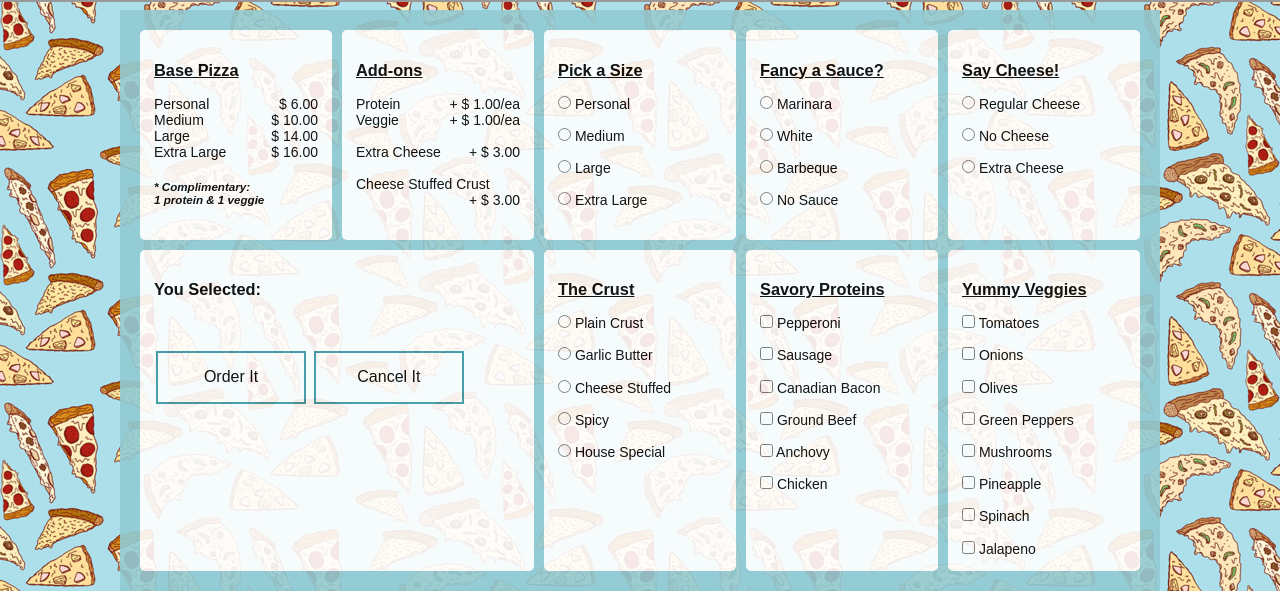
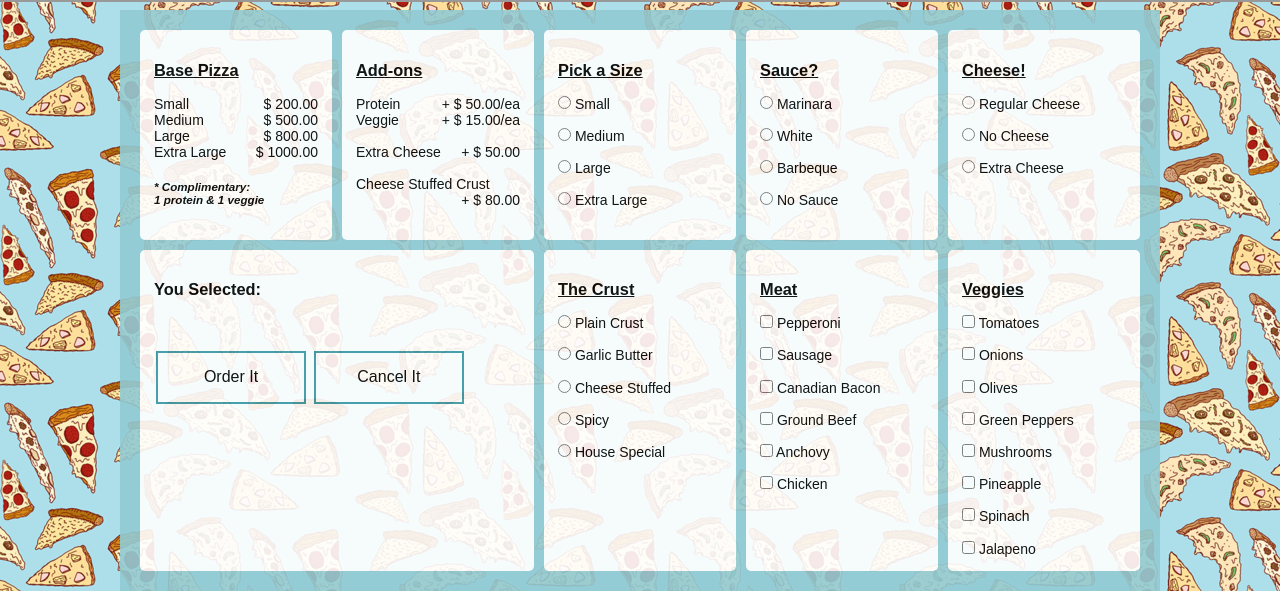
Before and after one commit to georgekarani/Pizza, a plain HTML site: page index.html in a window 1280 px wide. Shown: the part 247-838 px from the top of the page. Drawn offline with nearby package versions, Linux system fonts and the light colour scheme.

Commit message:
add div span class and input and form  checkout.

```diff
--- a/index.html
+++ b/index.html
@@ -41,10 +41,10 @@
         <div class="gen">
             <h3><u>Base Pizza</u></h3>
             <ul class="rules">
-                <li>Personal<span class="price">&#36 6.00</span></li>
-                <li>Medium<span class="price">&#36 10.00</span></li>
-                <li>Large<span class="price">&#36 14.00</span></li>
-                <li>Extra Large<span class="price">&#36 16.00</span></li>
+                <li>Small<span class="price">&#36 200.00</span></li>
+                <li>Medium<span class="price">&#36 500.00</span></li>
+                <li>Large<span class="price">&#36 800.00</span></li>
+                <li>Extra Large<span class="price">&#36 1000.00</span></li>
                 <h5><em>* Complimentary:<br> 1 protein &amp 1 veggie</em></h5>
             </ul>
         </div>
@@ -52,19 +52,18 @@
         <div class="add">
             <h3><u>Add-ons</u></h3>
             <ul class="rules">
-                <li>Protein<span class="price">+ &#36 1.00/ea</span></li>
-                <li>Veggie<span class="price">+ &#36 1.00/ea</span></li>
+                <li>Protein<span class="price">+ &#36 50.00/ea</span></li>
+                <li>Veggie<span class="price">+ &#36 15.00/ea</span></li>
                 <br>
-                <li>Extra Cheese<span class="price">+ &#36 3.00</span></li>
+                <li>Extra Cheese<span class="price">+ &#36 50.00</span></li>
                 <br>
-                <li>Cheese Stuffed Crust<span class="price">+ &#36 3.00</span></li>
+                <li>Cheese Stuffed Crust<span class="price">+ &#36 80.00</span></li>
             </ul>
         </div>
 
         <div class="size orderRadios" id="sizeOption">
             <h3><u>Pick a Size</u></h3>
-            <input type="radio" name="size" value="Personal"> Personal
-                <br><br>
+            <input type="radio" name="size" value="Personal"> Small                <br><br>
             <input type="radio" name="size" value="Medium"> Medium
                     <br><br>
             <input type="radio" name="size" value="Large"> Large
@@ -86,7 +85,7 @@
         </div>
 
         <div class="sauce orderRadios">
-            <h3><u>Fancy a Sauce?</u></h3>
+            <h3><u>Sauce?</u></h3>
             <input type="radio" name="sauce" value="Marinara"> Marinara
                 <br><br>
             <input type="radio" name="sauce" value="White"> White
@@ -97,7 +96,7 @@
         </div>
 
         <div class="cheese orderRadios">
-            <h3><u>Say Cheese!</u></h3>
+            <h3><u>Cheese!</u></h3>
             <input type="radio" name="cheese" value="Regular Cheese"> Regular Cheese
                 <br><br>
             <input type="radio" name="cheese" value="No Cheese"> No Cheese
@@ -107,7 +106,7 @@
         </div>
 
         <div class="protein orderCheckbox">
-            <h3><u>Savory Proteins</u></h3>
+            <h3><u>Meat</u></h3>
             <input type="checkbox" name="protein" value="Pepperoni"> Pepperoni
                 <br><br>
             <input type="checkbox" name="protein" value="Sausage"> Sausage
@@ -122,7 +121,7 @@
         </div>
 
         <div class="veg orderCheckbox">
-            <h3><u>Yummy Veggies</u></h3>
+            <h3><u>Veggies</u></h3>
             <input type="checkbox" name="veg" value="Tomatoes"> Tomatoes
                 <br><br>
             <input type="checkbox" name="veg" value="Onions"> Onions
@@ -172,7 +171,7 @@
                 <h2>Thank you!<br> Here's Your Receipt</h2>
             </div>
             <div class="modal-body">
-                <p><strong>You've ordered:</strong></p>
+                <p><strong>You have ordered:</strong></p>
 
                 <table>
                     <tr>
@@ -192,8 +191,8 @@
                         <td class="orderTotal" id="totalCheese"></td>
                     </tr>
                     <tr>
-                        <td class="orderList" id="grandProtein"></td>
-                        <td class="orderTotal" id="totalProtein"></td>
+                        <td class="orderList" id="grandMeat"></td>
+                        <td class="orderTotal" id="totalMeat"></td>
                     </tr>
                     <tr>
                         <td class="orderList" id="grandVeg"></td>
@@ -208,11 +207,11 @@
 
                 </table>
 
-                <p><strong>See you in about 30 minutes!</strong></p>
+                <p><strong>See you in about 15 minutes!</strong></p>
             </div>
 
             <div class="modal-footer">
-                <h3>Email receipt &amp track my pizza.</h3>
+                <h3>Delivery</h3>
                 <input type="email" name="email" placeholder="your email">
                 <input type="submit" value="Submit">
                 <br><br>
```
